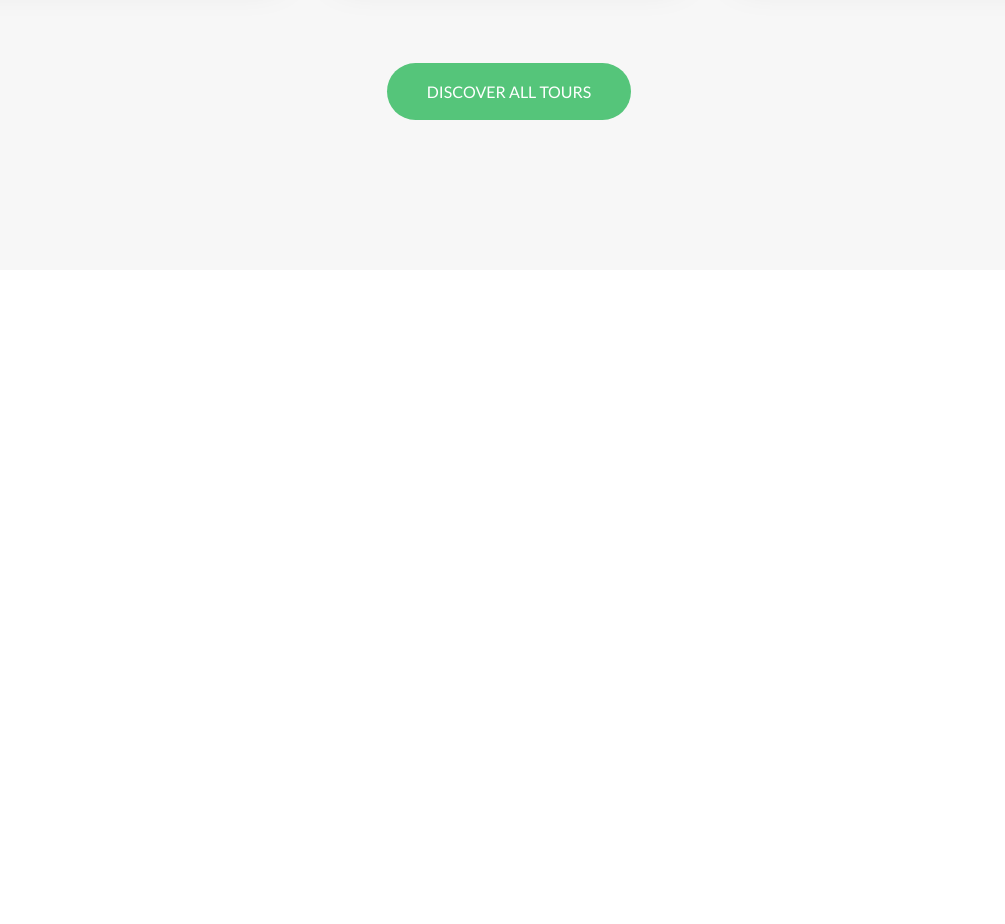
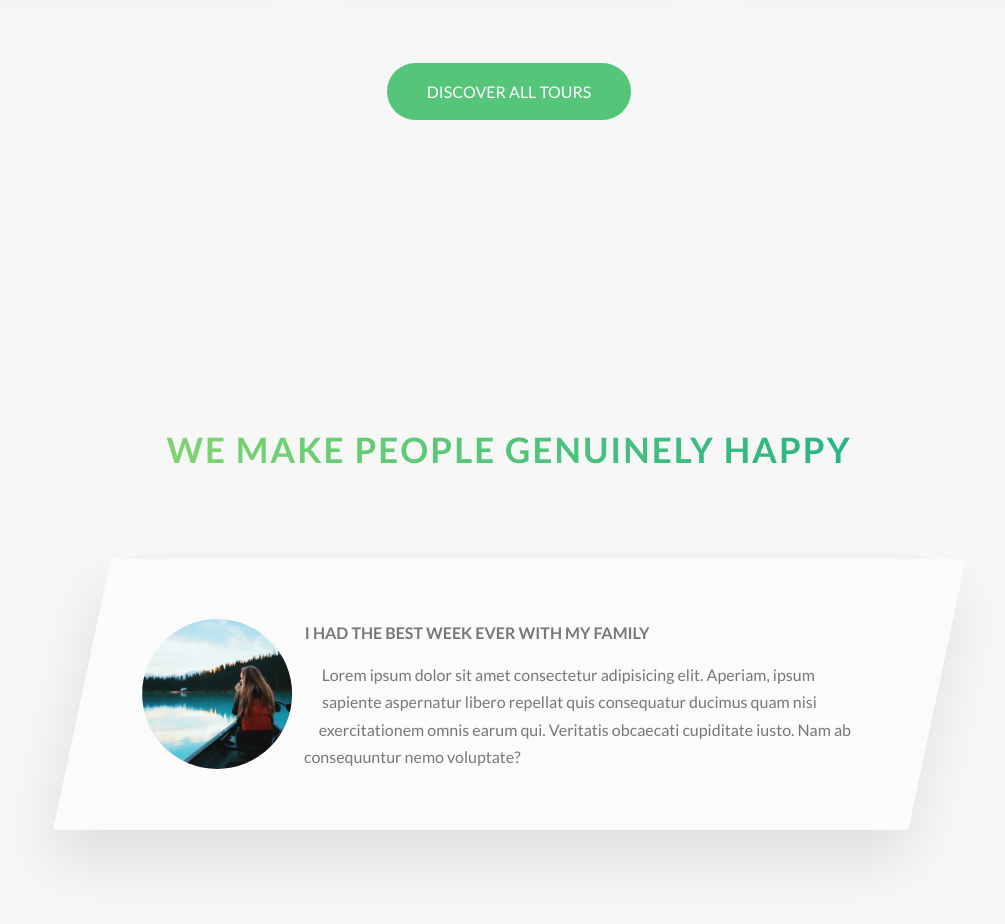
Before and after one commit to valerier2000/Natours, a website: page index.html in a window 1280 px wide. Shown: the part 3005-3929 px from the top of the page, without its empty margins (131-1136 px from the left). Before the commit the page ends 3305 px from the top, so only its background shows below. Drawn offline with Linux system fonts and the light colour scheme.

Commit message:
Build the Stories Section (part 1)

```diff
--- a/index.html
+++ b/index.html
@@ -241,6 +241,34 @@
           <a href="#" class="btn btn--green">Discover all tours</a>
         </div>
       </section>
+
+      <section class="section-stories">
+
+        <div class="u-center-text u-margin-bottom-big">
+          <h2 class="heading-secondary">We make people genuinely happy</h2>
+        </div>
+
+        <div class="row">
+          <div class="story">
+            <figure class="story__shape">
+              <img src="img/nat-8.jpg" alt="Person on a tour" class="story__img" />
+              <!-- <figcaption class="story__caption">Mary Smith</figcaption> -->
+            </figure>
+            <div class="story__text">
+              <h3 class="heading-tertiary u-margin-bottom-small">
+                I had the best week ever with my family
+              </h3>
+              <p>
+                Lorem ipsum dolor sit amet consectetur adipisicing elit. Aperiam,
+                ipsum sapiente aspernatur libero repellat quis consequatur
+                ducimus quam nisi exercitationem omnis earum qui. Veritatis
+                obcaecati cupiditate iusto. Nam ab consequuntur nemo
+                voluptate?
+              </p>
+            </div>
+          </div>
+        </div>
+
     </main>
 
     <!-- <section class="grid-test">
--- /dev/null
+++ b/sass/components/_story.scss
@@ -0,0 +1,30 @@
+.story {
+  width: 75%;
+  margin: 0 auto;
+  box-shadow: 0 3rem 6rem rgba($color-black, 0.1);
+  background-color: rgba($color-white, 0.6);
+  border-radius: 3px;
+  padding: 6rem;
+  padding-left: 9rem;
+  font-size: $default-font-size;
+  transform: skewX(-12deg);
+
+  &__shape {
+    width: 15rem;
+    height: 15rem;
+    float: left;
+    -webkit-shape-outside: circle(50% at 50% 50%);
+    shape-outside: circle(50% at 50% 50%);
+    -webkit-clip-path: circle(50% at 50% 50%);
+    clip-path: circle(50% at 50% 50%);
+    transform: translateX(-3rem) skewX(12deg);
+  }
+
+  &__img {
+    height: 100%;
+  }
+
+  &__text {
+    transform: skewX(12deg);
+  }
+}
--- a/sass/main.scss
+++ b/sass/main.scss
@@ -11,6 +11,7 @@
 @import "components/card";
 @import "components/composition";
 @import "components/feature-box";
+@import "components/story";
 
 @import "layout/header";
 @import "layout/grid";
--- a/sass/pages/_home.scss
+++ b/sass/pages/_home.scss
@@ -26,3 +26,8 @@
   padding: 25rem 0 15rem 0;
   margin-top: -10rem;
 }
+
+.section-stories {
+  padding: 15rem 0;
+  background-color: $color-grey-light-1;
+}
```
Also changed, not shown: css/style.css, 1 other file.
